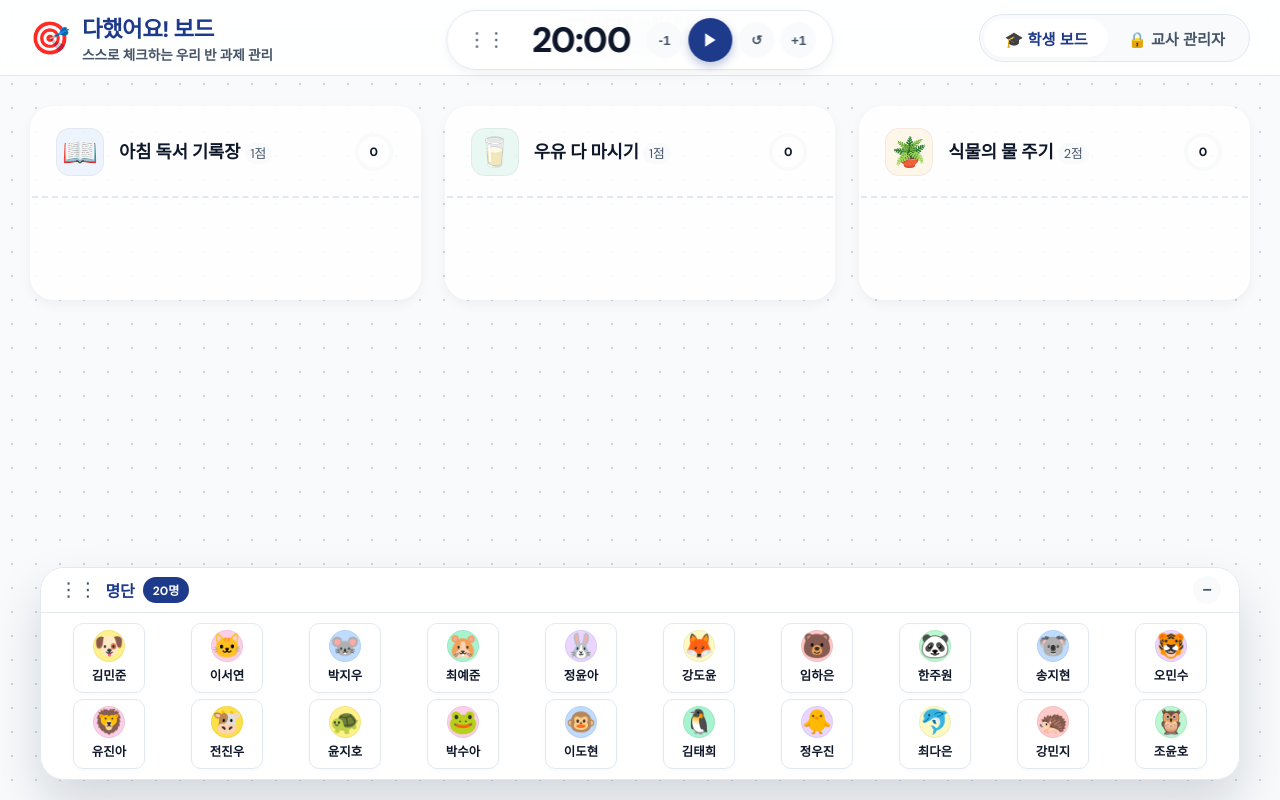
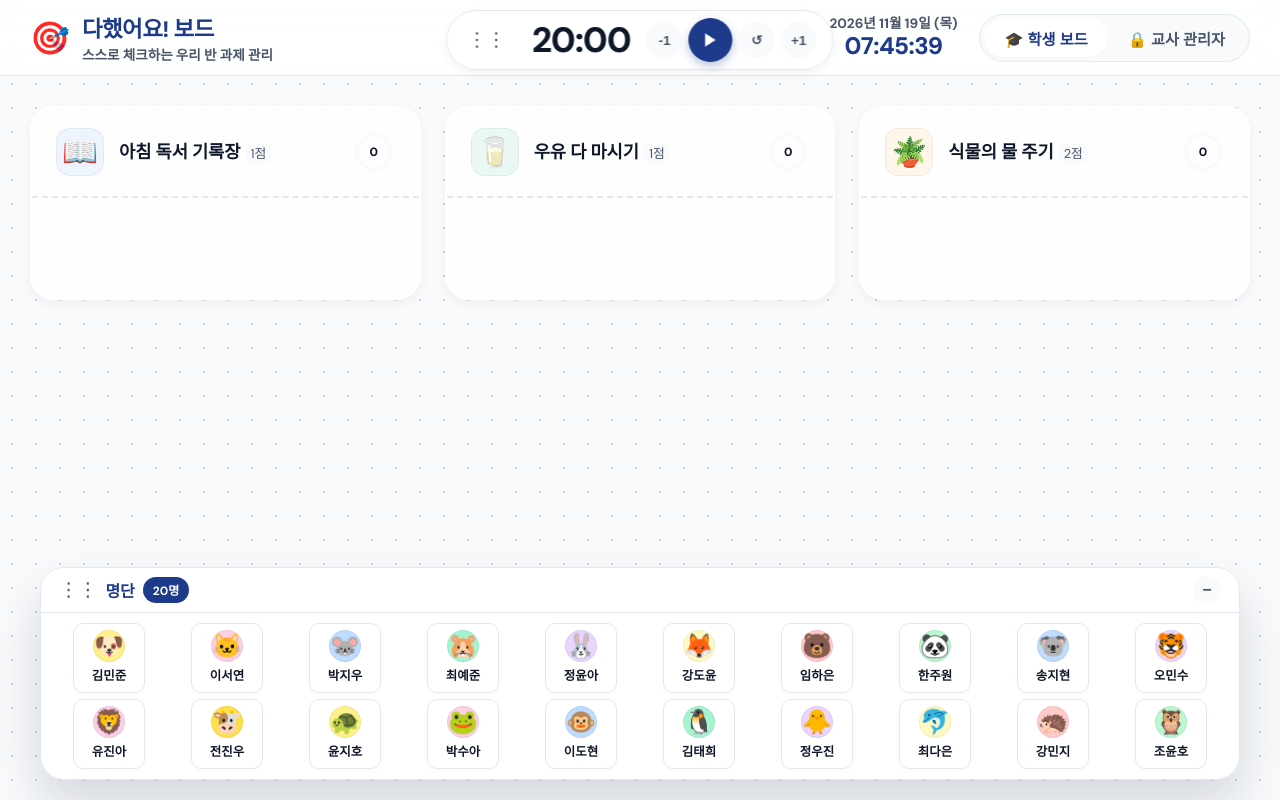
Before and after one commit to venushoon/done, a plain HTML site: page index.html in a window 1280 px wide. Drawn offline with Linux system fonts and the light colour scheme; a web font is replaced by a local one.

Commit message:
Move header clock to the right group so the centered floating timer no longer covers it

```diff
--- a/index.html
+++ b/index.html
@@ -63,6 +63,7 @@
 
     .mode-toggle { display: flex; background: var(--paper); border-radius: 100px; padding: 4px; border: 1px solid var(--border); }
 
+    .header-right { display: flex; align-items: center; gap: 22px; flex-shrink: 0; }
     .datetime-display { text-align: center; line-height: 1.15; flex-shrink: 0; }
     .datetime-display .date-line { font-size: 0.85rem; font-weight: 700; color: var(--ink-light); }
     .datetime-display .time-line { font-family: 'DM Sans', sans-serif; font-size: 1.5rem; font-weight: 800; color: var(--navy); letter-spacing: -0.5px; font-variant-numeric: tabular-nums; }
@@ -350,6 +351,7 @@
                 <p>스스로 체크하는 우리 반 과제 관리</p>
             </div>
         </div>
+        <div class="header-right">
         <div class="datetime-display" title="오늘 날짜와 현재 시간">
             <div class="date-line" id="dateLine"></div>
             <div class="time-line" id="timeLine">--:--:--</div>
@@ -357,6 +359,7 @@
         <div class="mode-toggle">
             <button class="mode-btn active" onclick="switchMode('user')" id="btn-user">🎓 학생 보드</button>
             <button class="mode-btn" onclick="switchMode('admin')" id="btn-admin">🔒 교사 관리자</button>
+        </div>
         </div>
     </header>
 
```
